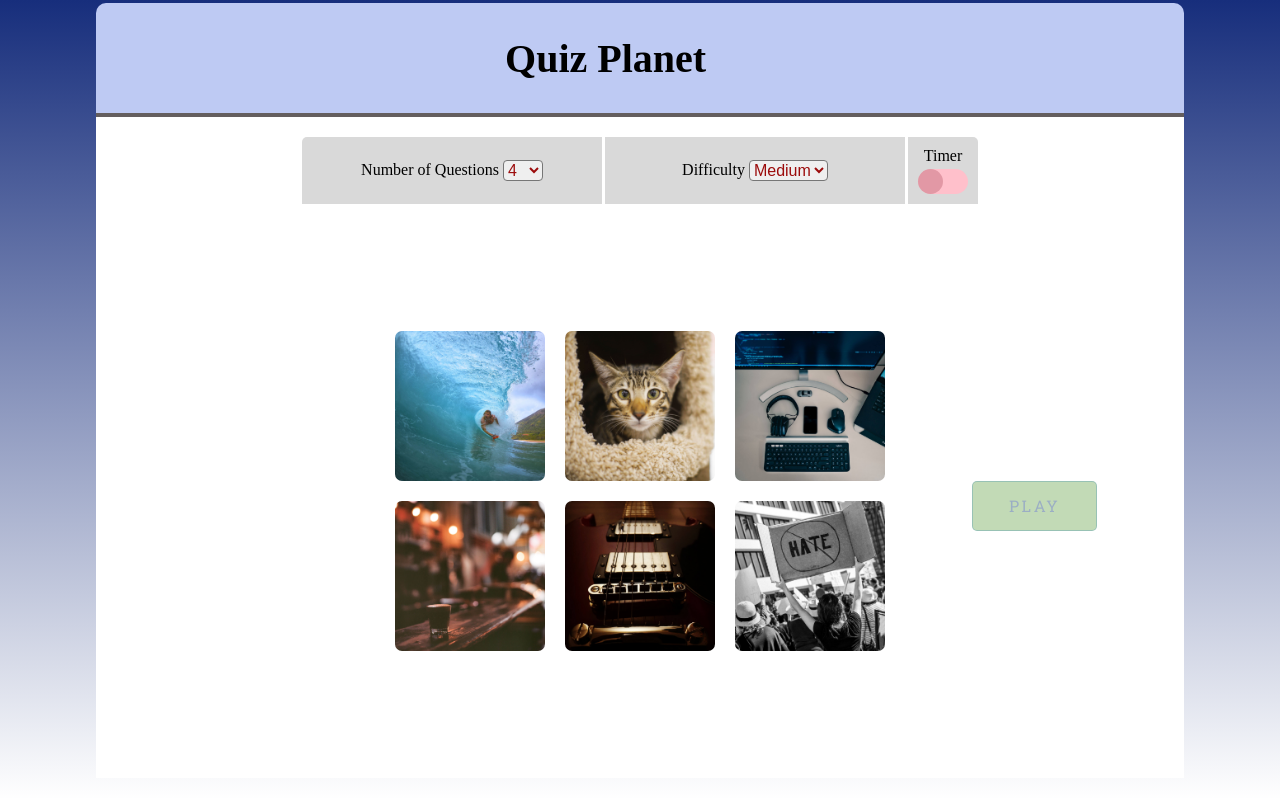
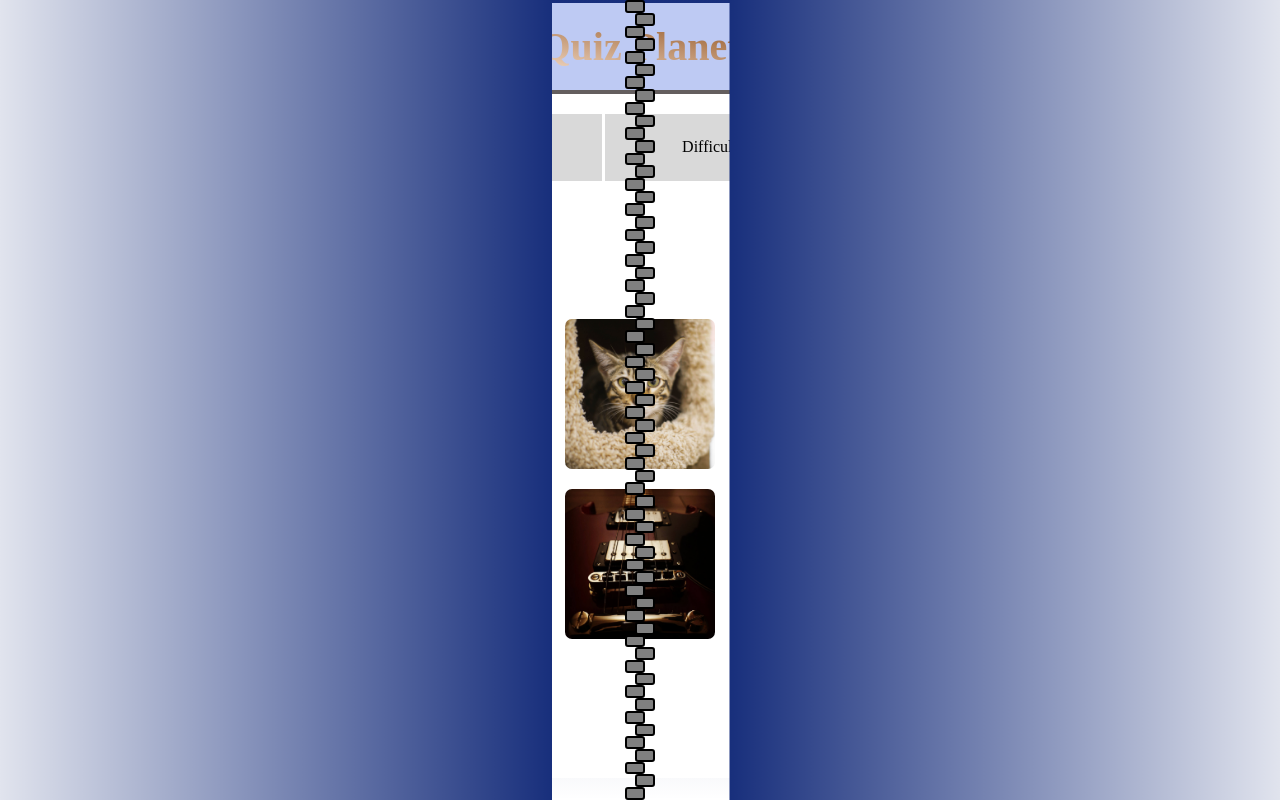
Before and after one commit to Kalud-Z/QuizPlanet, an Angular app: page /intro in a window 1280 px wide. Built offline with nearby package versions, Linux system fonts and the light colour scheme; a web font is replaced by a local one.

Commit message:
release 1 ready

```diff
--- a/src/app/app.component.html
+++ b/src/app/app.component.html
@@ -154,7 +154,7 @@
 
 
 
-    <!-- all 37 * 2 -->
+    <!-- all 63 pieces -->
 
 </div>
 
--- a/src/app/app.component.scss
+++ b/src/app/app.component.scss
@@ -27,16 +27,6 @@
     grid-template-rows: min-content 1fr;
 
     &__head {
-        // border-top-left-radius: 1rem;
-        // border-top-right-radius: 1rem;
-        // background-color: #BECAF3;
-        // @include gridCenter;
-        // font-size: 5rem;
-        // font-weight: bolder;
-        // padding: 2rem 0;
-        // font-family: 'Merienda One', cursive;
-        // margin-bottom: .75rem;
-
         width: 100%;
         border-bottom: 4px solid #645e5e;
         padding: 2rem 0;
@@ -51,7 +41,10 @@
             font-weight: 700;
             font-size: 4rem;
             font-family: 'Merienda One', cursive;
-            color : black;
+            background-image: linear-gradient(190deg, rgba(145,84,34,1) 0%, rgba(240,214,193,1) 100%);
+            -webkit-background-clip: text;
+            background-clip: text;
+            color: transparent;
         }
 
     }
@@ -163,7 +156,7 @@
 
 
 
-// #####################################################################    ZIPPER ########################################################
+// #####################################################################    ZIPPER    ########################################################
 
 
 
@@ -193,7 +186,7 @@
     width: 8rem;
     height: 8rem;
     position: absolute;
-    top: 5.5%;
+    top: 4.5%;
     left: 50%;
     transform: translate(-50%, -50%);
     z-index: 356;
@@ -207,7 +200,8 @@
 
 .left , .right {
     width: 20px;
-    height: 1rem;
+    // height: 1rem;
+    height: calc(100vh / 63);
     background-color: grey;
     border:2px solid black;
     border-radius:3px;
--- a/src/environments/environment.ts
+++ b/src/environments/environment.ts
@@ -8,7 +8,7 @@ export const environment = {
 
   pointsPerCorrectAnswer : 25,
 
-  introAnimation : false
+  introAnimation : true
 
 };
 
```
Also changed, not shown: TODO.txt (deleted).
